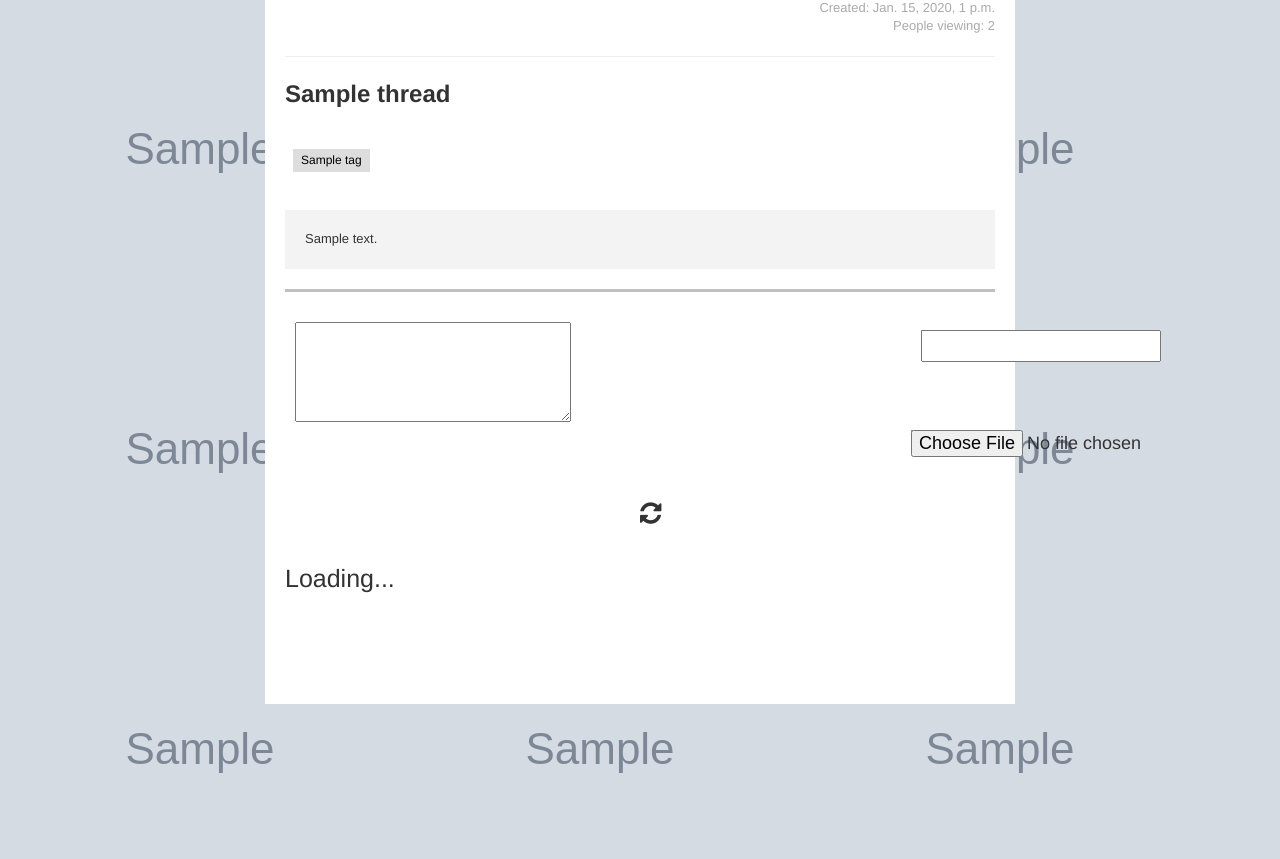
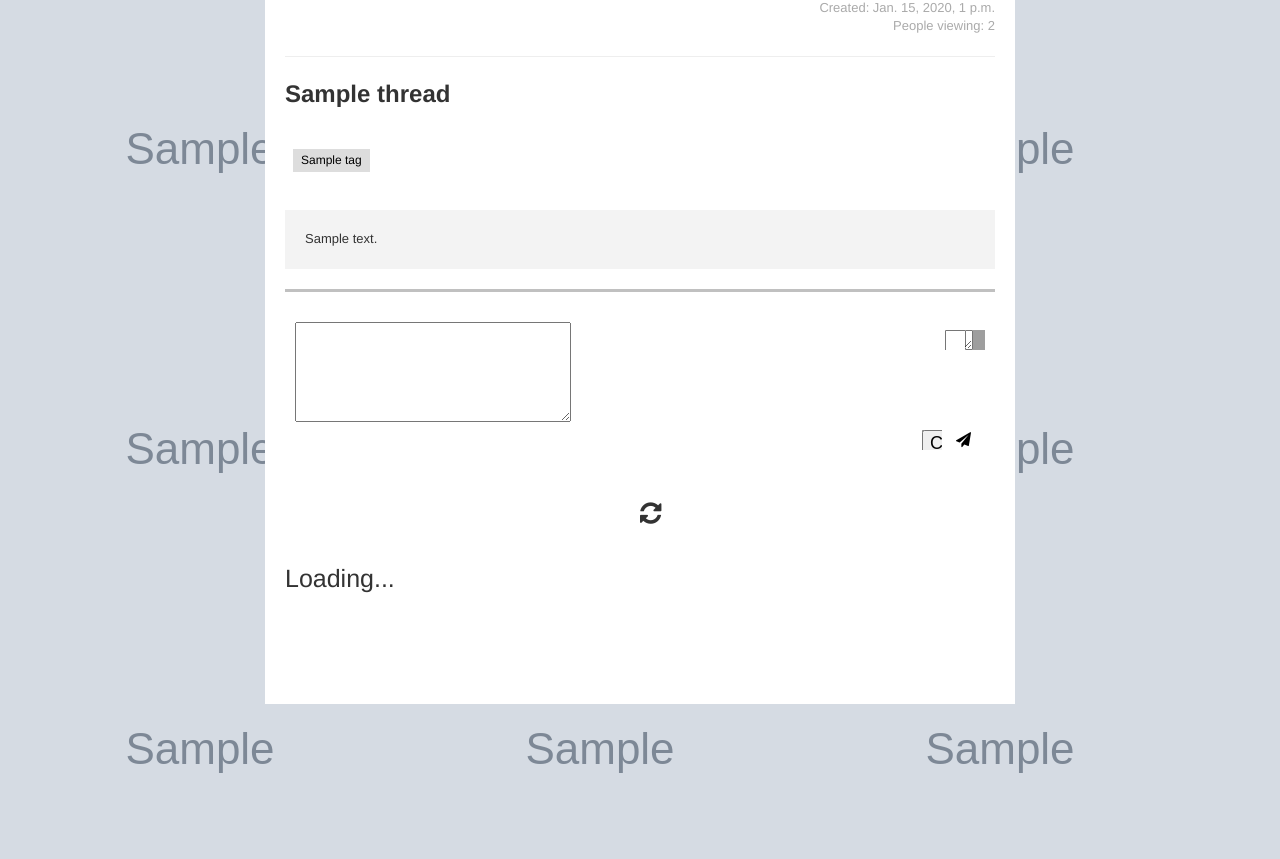
Before and after one commit to iluhandric/Forum, a Django app: template forum/templates/forum/thread.html in a window 1280 px wide. Shown: the part 130-989 px from the top of the page. Run offline with Django 3.2, Linux system fonts and the light colour scheme; the template is opened without the code that fills it: values that come from a table or form of the project are taken from there, others are empty; tables that the repository leaves empty hold one stand-in row (values such as "Sample post"); grey boxes marked "Sample" are stand-in pictures; some libraries are stand-ins or nearby versions; grey boxes are pictures that could not be loaded.

Commit message:
Design updating

```diff
--- a/forum/templates/forum/thread.html
+++ b/forum/templates/forum/thread.html
@@ -38,6 +38,7 @@
     </ol>
     <div class="container-fluid" style="z-index: 190; left: 0; position: absolute; width: 100%;
     background: url({{ MEDIA_URL }}{{ cur_parent.logo.url }}); min-height: 100%">
+
         <div class="container-fluid" style="font-size: 25px; min-height: 100%; background-color: white; width: 60%;
         min-width: 300px; padding: 0 20px">
 
@@ -92,17 +93,17 @@
                                 {% if field.name == 'text' %}
                                      <div style=" width: 100%">{{ field }} </div>
                                     <button type="submit" class="button" style="margin:8px; height: 20px; color: #000;
-                                    float: right;  background-color:#fff;">
+                                    float: right; background-color: white">
 
-                            <i class="fa fa-send"></i>
+                            <i class="fa fa-send" style="font-size: 15px"></i>
                         </button>
 
                                 {% else %}
-                                    <div  style="float: right; vertical-align: top; margin:8px;
+                                    <div  style="float: right; vertical-align: top; margin-top:8px;
                                     height:20px; width: 20px;
                                     background-image:
                                     url(https://help.blackberry.com/en/priv/current/help/mba1423752627561_lowres_en-us.png);
-                                    background-size: 20px; opacity: 1">
+                                    background-size: 20px; opacity: 1; overflow: hidden">
                                          {{ field }}
                                     </div>
 
@@ -120,13 +121,13 @@
         <br>
             <i id ="reload" class="fa fa-refresh" style="position: relative; left: 50%"></i>
             <br>
-            <div id="older-div-top" style="float: right"></div>
-            <div id="newer-div-top" style="float:left"></div>
+            <div id="older-div-top" style="float: right; font-size: 19px"></div>
+            <div id="newer-div-top" style="float: left; font-size: 19px"></div>
             <br>
             <div id='comments-settion'> Loading... </div>
             <br>
-            <div id="older-div-bottom" style="float: right"></div>
-            <div id="newer-div-bottom" style="float:left"></div>
+            <div id="older-div-bottom" style="float: right; font-size: 19px"></div>
+            <div id="newer-div-bottom" style="float: left; font-size: 19px"></div>
         <br>
         <br>
         </div>
```
